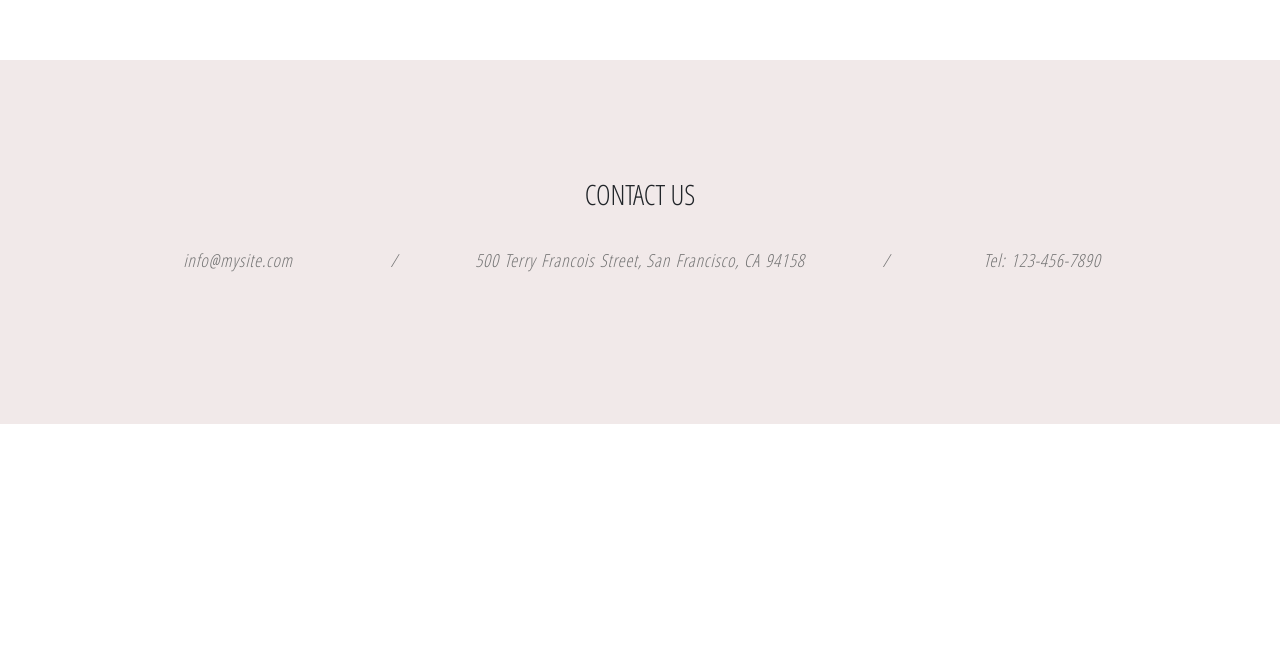
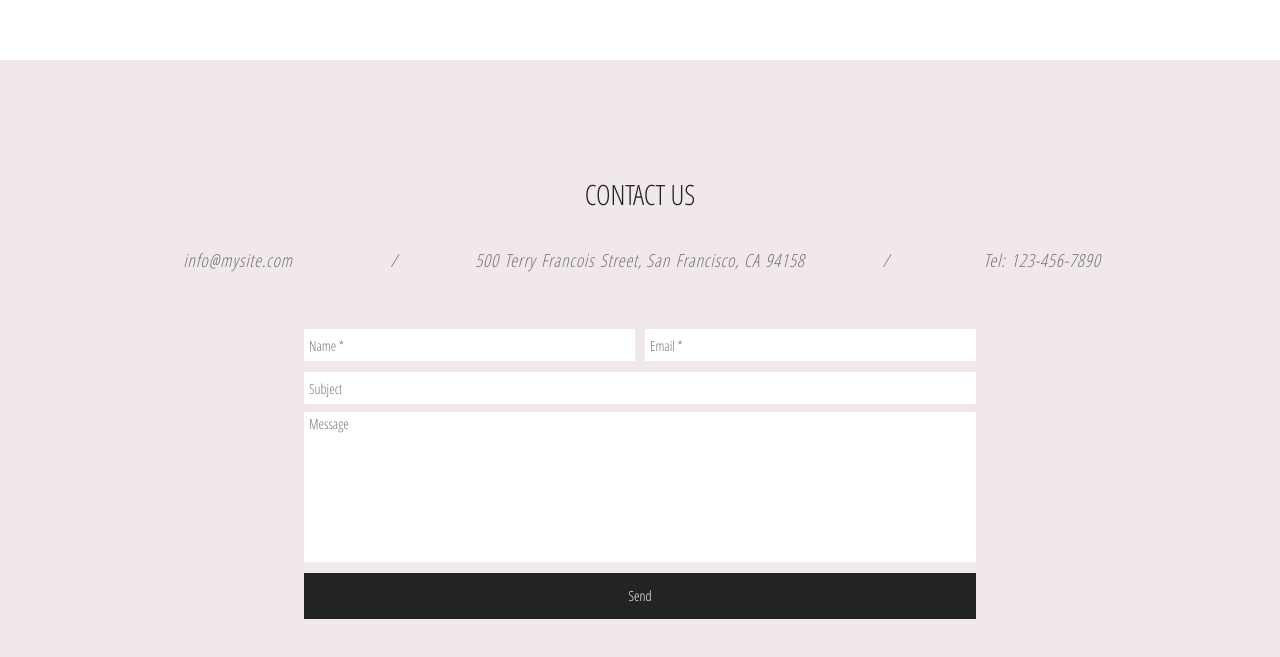
Before and after one commit to SmilingHangman/CAFE_assignment_webpage, a website: page index.html in a window 1280 px wide. Shown: the part 5363-6020 px from the top of the page. Before the commit the page ends 5787 px from the top, so only its background shows below. Drawn offline with nearby package versions, Linux system fonts and the light colour scheme; a web font is replaced by a local one.

Commit message:
feedback section added

```diff
--- a/index.html
+++ b/index.html
@@ -68,8 +68,7 @@
         <div class="rooms">
             <article>
                 <h3>OUR ROOMS</h3>
-                <p>I'm a paragraph. Click here to add your own text and edit me. I’m a great place for you to tell a
-                    story and let your users know a little more about you.</p>
+                <p>I'm a paragraph. Click here to add your own text and edit me. I’m a great place for you to tell a story and let your users know a little more about you.</p>
                 <a class="book-a-room" href="#">Book&nbsp;A&nbsp;Room</a>
             </article>
         </div>
@@ -285,11 +284,11 @@
                         </div>
 
                         <div class="carousel-item" data-interval="4000">
-                                <p>"I'm a paragraph. Click here to add your own text and edit me."</p>
+                            <p>"I'm a paragraph. Click here to add your own text and edit me."</p>
                         </div>
 
                         <div class="carousel-item" data-interval="4000">
-                                <p>"I'm a paragraph. Click here to add your own text and edit me. I’m a great place for you to tell a story and let your users know a little more about you."</p>
+                            <p>"I'm a paragraph. Click here to add your own text and edit me. I’m a great place for you to tell a story and let your users know a little more about you."</p>
                         </div>
                     </div>
                 </div>
@@ -308,6 +307,20 @@
             <div class="contline">Tel:&nbsp;123-456-7890</div>
         </div>
 
+        <form method="post" id="sendMsg" class="feedback-form">
+            <fieldset>
+                <div class="leave-a-msg">
+                    <div class="feedback-block name-n-mail">
+                        <input type="text" name="name" placeholder="Name *">
+                        <input type="email" name="email" placeholder="Email *">
+                    </div>
+                    <div class="feedback-block"><input type="text" name="subject" placeholder="Subject"></div>
+                    <textarea class="feedback-block" name="message" form="sendMsg" placeholder="Message"></textarea>
+                    <input class="feedback-block feedback-send" type="submit" value="Send">
+                </div>
+            </fieldset>
+        </form>
+
     </div>
 
     <script src="https://code.jquery.com/jquery-3.3.1.slim.min.js"
--- a/sass/_contactus.scss
+++ b/sass/_contactus.scss
@@ -38,4 +38,48 @@
         }
         .contline:nth-of-type(2) {flex-shrink: 0;}
     }
+
+    .feedback-form {
+        display: flex;
+        flex-direction: column;
+        align-items: center;
+    }
+    .leave-a-msg {
+        margin: 0 auto;
+        display: flex;
+        flex-direction: column;
+        align-items: center;
+        width: 70%;
+        .feedback-block {
+            width: 100%;
+            margin-bottom: 8px;
+        }
+        .name-n-mail {
+            display: flex;
+            flex-direction: row;
+        }
+        input, textarea {
+            width: 100%;
+            border: none;
+            padding: 5px;
+            font-family: 'Open Sans Condensed';
+            font-size: 14px;
+            color: $para-gray;
+            &::placeholder {
+                color: $para-gray;
+                opacity: 1;
+            }
+        }
+        input[type=email] {
+            margin-left: 10px;
+        }
+        textarea {
+            resize: none;
+            height: 150px;
+        }
+        input[type=submit] {
+            color: #ffffff;
+            height: 46px;
+        }
+    }
 }
```
Also changed, not shown: css/app.css.
